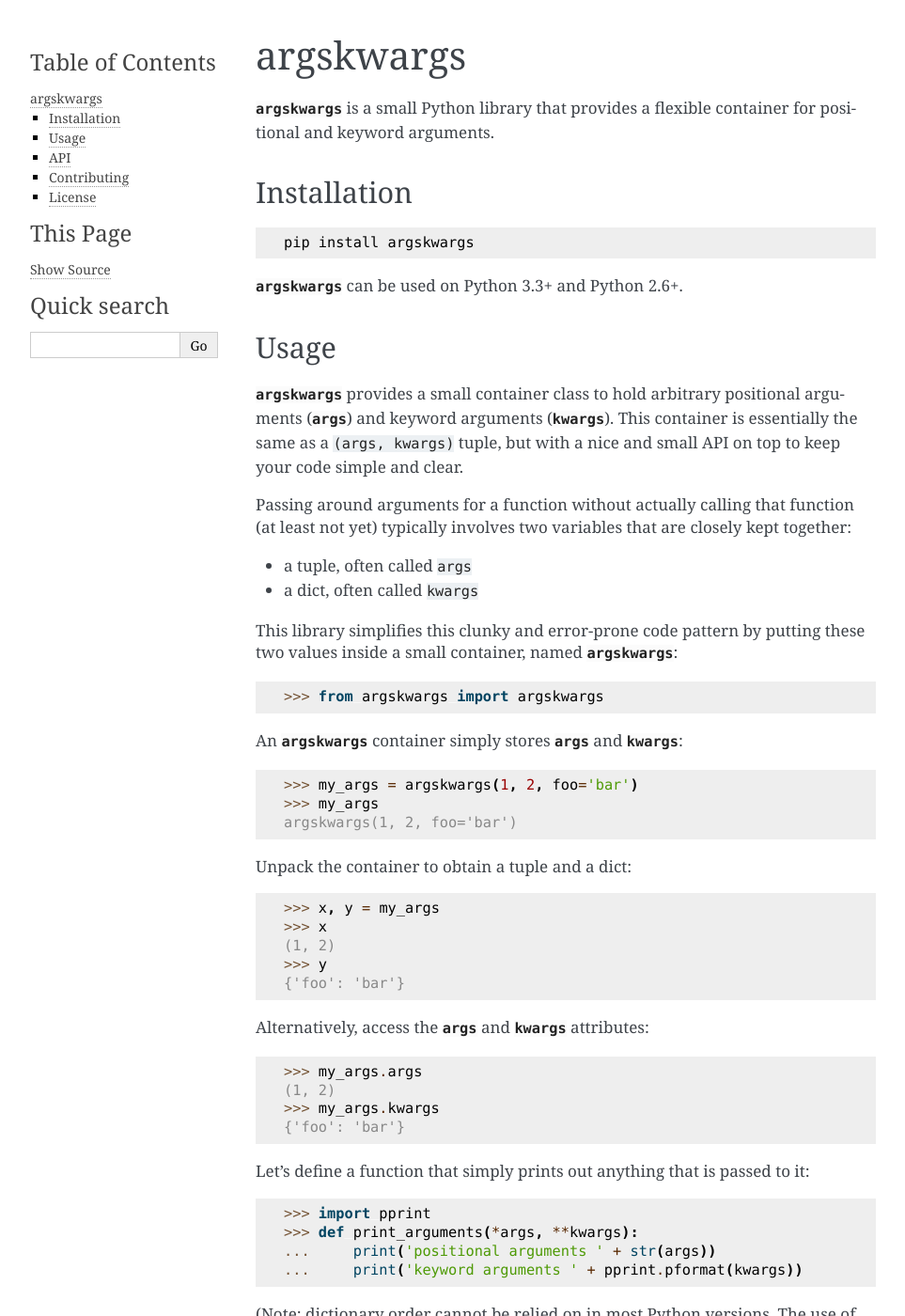
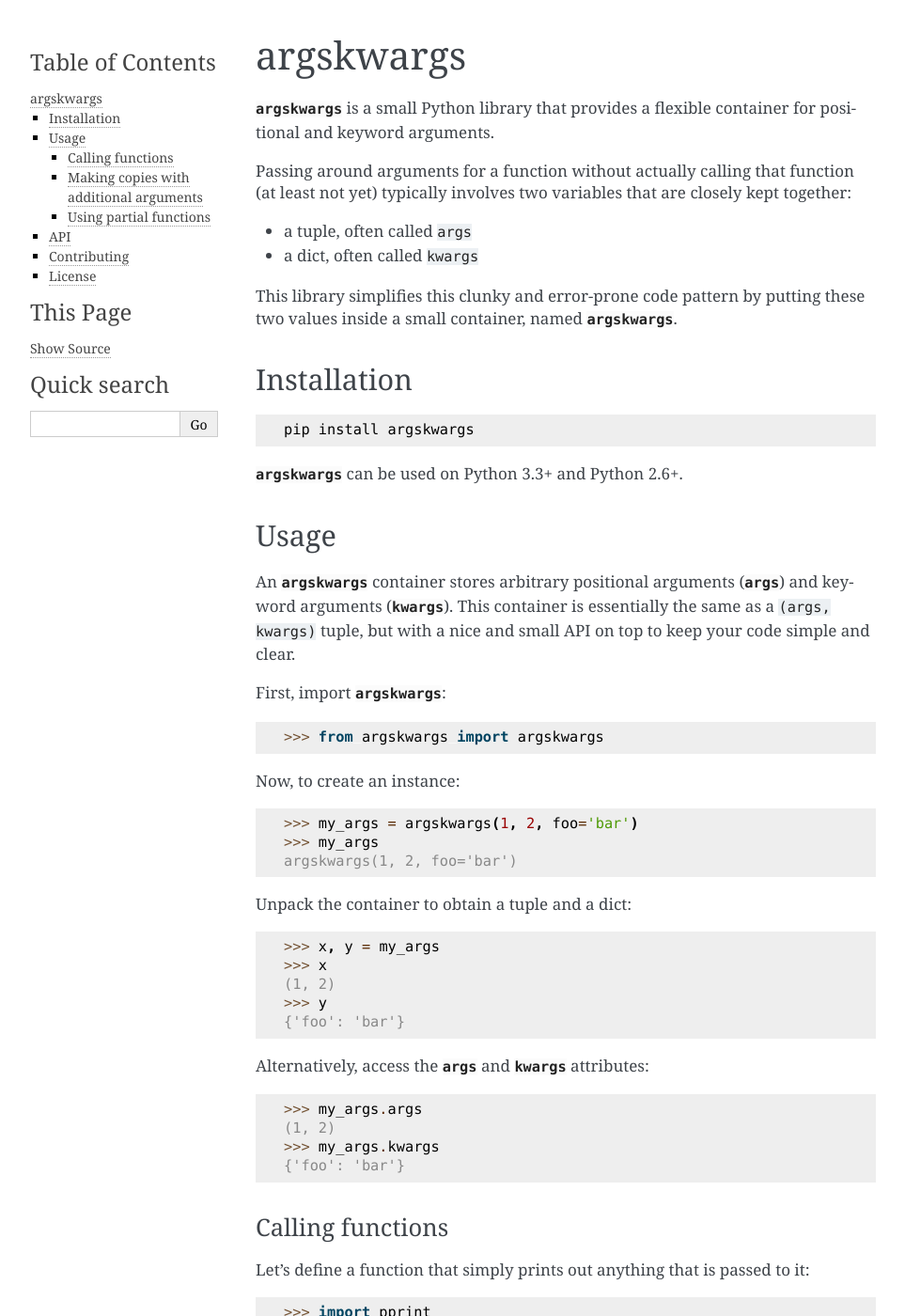
Before and after one commit to wbolster/argskwargs, a Sphinx documentation site: the page built from doc/index.rst, in a window 1280 px wide and 1400 px high. Shown: the whole window at 94% size, without its empty margins (148-1111 px from the left). Built offline with Sphinx 7.4.7, drawn with Linux system fonts in a browser that asks for light colours; some of the changed text lies outside the part shown.

Commit message:
reorganise docs a bit

```diff
--- a/doc/index.rst
+++ b/doc/index.rst
@@ -6,6 +6,17 @@ argskwargs
 
 :py:class:`argskwargs` is a small Python library that provides a
 flexible container for positional and keyword arguments.
+
+Passing around arguments for a function without actually calling that
+function (at least not yet) typically involves two variables that are
+closely kept together:
+
+* a tuple, often called ``args``
+* a dict, often called ``kwargs``
+
+This library simplifies this clunky and error-prone code pattern by
+putting these two values inside a small container, named
+:py:class:`argskwargs`.
 
 
 Installation
@@ -20,27 +31,17 @@ Installation
 Usage
 =====
 
-:py:class:`argskwargs` provides a small container class to hold
-arbitrary positional arguments (:py:attr:`~argskwargs.args`) and
-keyword arguments (:py:attr:`~argskwargs.kwargs`). This container is
-essentially the same as a ``(args, kwargs)`` tuple, but with a nice
-and small API on top to keep your code simple and clear.
+An :py:class:`argskwargs` container stores arbitrary positional
+arguments (:py:attr:`~argskwargs.args`) and keyword arguments
+(:py:attr:`~argskwargs.kwargs`). This container is essentially the
+same as a ``(args, kwargs)`` tuple, but with a nice and small API on
+top to keep your code simple and clear.
 
-Passing around arguments for a function without actually calling that
-function (at least not yet) typically involves two variables that are
-closely kept together:
-
-* a tuple, often called ``args``
-* a dict, often called ``kwargs``
-
-This library simplifies this clunky and error-prone code pattern by
-putting these two values inside a small container, named
-:py:class:`argskwargs`::
+First, import :py:class:`argskwargs`::
 
   >>> from argskwargs import argskwargs
 
-An :py:class:`argskwargs` container simply stores
-:py:attr:`~argskwargs.args` and :py:attr:`~argskwargs.kwargs`::
+Now, to create an instance::
 
   >>> my_args = argskwargs(1, 2, foo='bar')
   >>> my_args
@@ -61,6 +62,10 @@ Alternatively, access the :py:attr:`~argskwargs.args` and
   (1, 2)
   >>> my_args.kwargs
   {'foo': 'bar'}
+
+
+Calling functions
+-----------------
 
 Let's define a function that simply prints out anything that is passed
 to it::
@@ -120,6 +125,10 @@ the existing positional arguments,
 and the additional keyword arguments augment (or override)
 the existing positional arguments.
 
+
+Making copies with additional arguments
+---------------------------------------
+
 If you just want to extend the arguments
 without calling a function,
 use the :py:meth:`~argskwargs.copy()` method,
@@ -134,6 +143,10 @@ This new argument container can now be used like the original one:
   >>> more_args(print_arguments)
   positional arguments (1, 2, 3, 4)
   keyword arguments {'abc': 'xyz', 'foo': 'bar'}
+
+
+Using partial functions
+-----------------------
 
 In a sense, :py:class:`argskwargs` is the missing companion to
 ``functools.partial()`` from the Python standard library.
```
